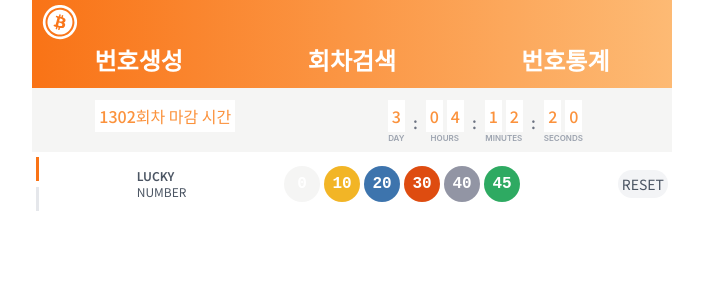
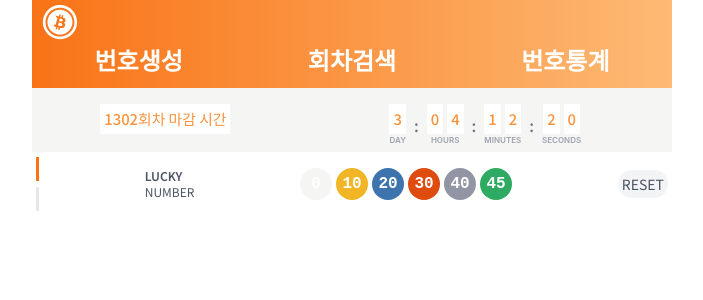
Before and after one commit to mulmer663/react_study_week3, a React (Create React App) app: page / in a window 1280 px wide. Shown: the top 300 px of the page, without its empty margins (288-991 px from the left). Built offline with nearby package versions, Linux system fonts and the light colour scheme; a web font is replaced by a local one.

Commit message:
LUCKY 넘버까지 완료2

```diff
--- a/src/common/atom/Ball.tsx
+++ b/src/common/atom/Ball.tsx
@@ -3,7 +3,7 @@ import clsx from "clsx";
 
 const Ball = ({num}: { num: number }) => {
     return (
-        <div className={clsx('size-9 rounded-full font-jamsil text-white text-base text-center font-bold content-center',
+        <div className={clsx('size-8 rounded-full font-jamsil text-white text-base text-center font-bold content-center',
             {
                 'text-stone-100 bg-stone-100 cursor-pointer hover:bg-stone-300 hover:text-stone-300': num <= 0,
                 'bg-[#f2b526] cursor-default': 1 <= num && num <= 10,
--- a/src/common/atom/Tile.tsx
+++ b/src/common/atom/Tile.tsx
@@ -6,7 +6,7 @@ import React from 'react';
  */
 const Tile = ({text}: { text: string }) => {
     return (
-        <div className="bg-white text-orange-400 font-noto-sans font-medium p-1 w-min text-nowrap flex items-center">
+        <div className="bg-white text-orange-400 text-[0.925rem] font-noto-sans font-medium p-1 w-min text-nowrap flex items-center">
             {text}
         </div>
     );
--- a/src/component/body/timer/TimerArea.tsx
+++ b/src/component/body/timer/TimerArea.tsx
@@ -1,6 +1,7 @@
 import React from 'react';
 import Tile from "../../../common/atom/Tile";
 import Timer from "./Timer";
+import {text} from "node:stream/consumers";
 
 /**
  * 타이머 전체 영역 컴포넌트
@@ -19,12 +20,12 @@ const TimerArea = () => {
 
     return (
         <div className="h-16 bg-stone-100 flex flex-row items-start">
-                <div className="h-fit basis-5/12 flex justify-center mt-3">
+                <div className="h-fit basis-5/12 flex justify-center mt-4">
                     <Tile text={"1302회차 마감 시간"}/>
                 </div>
-                <div className="h-fit basis-7/12 mt-3">
-                    <Timer endTime={targetDate}/>
-                </div>
+            <div className="h-fit basis-7/12 mt-4">
+                <Timer endTime={targetDate}/>
+            </div>
         </div>
     );
 };
```
